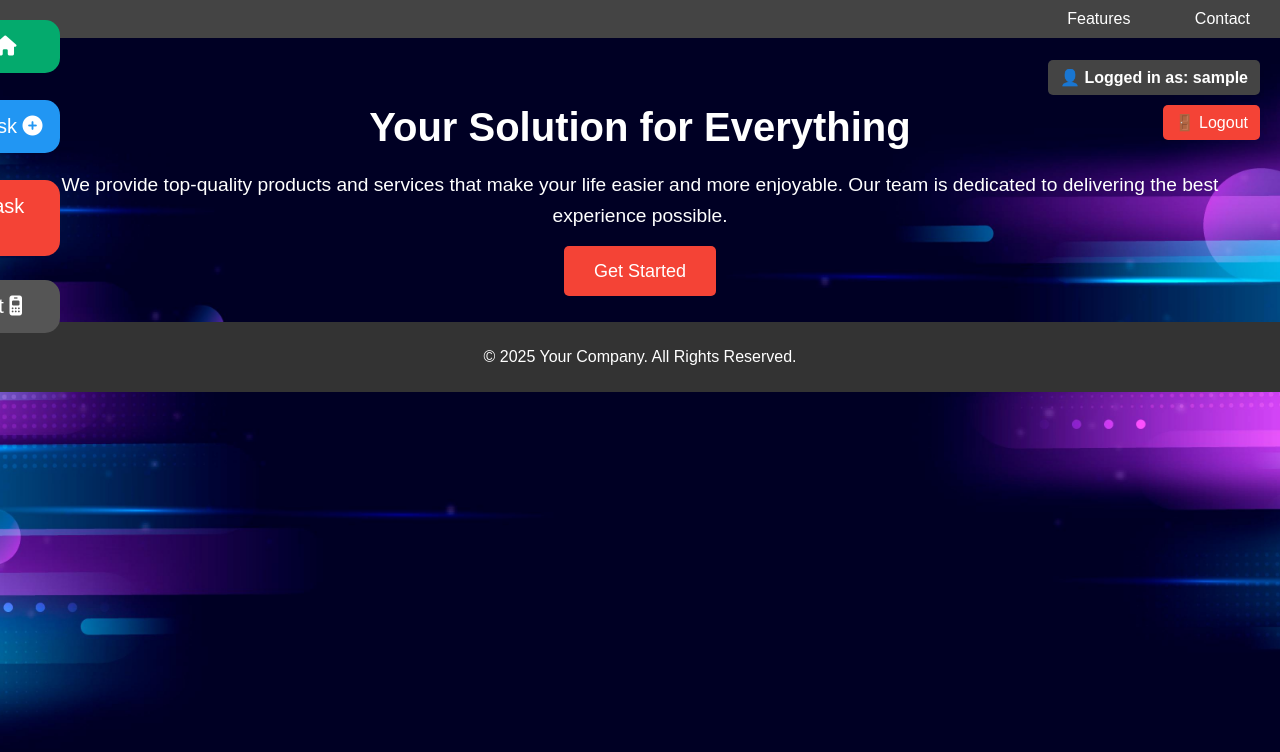
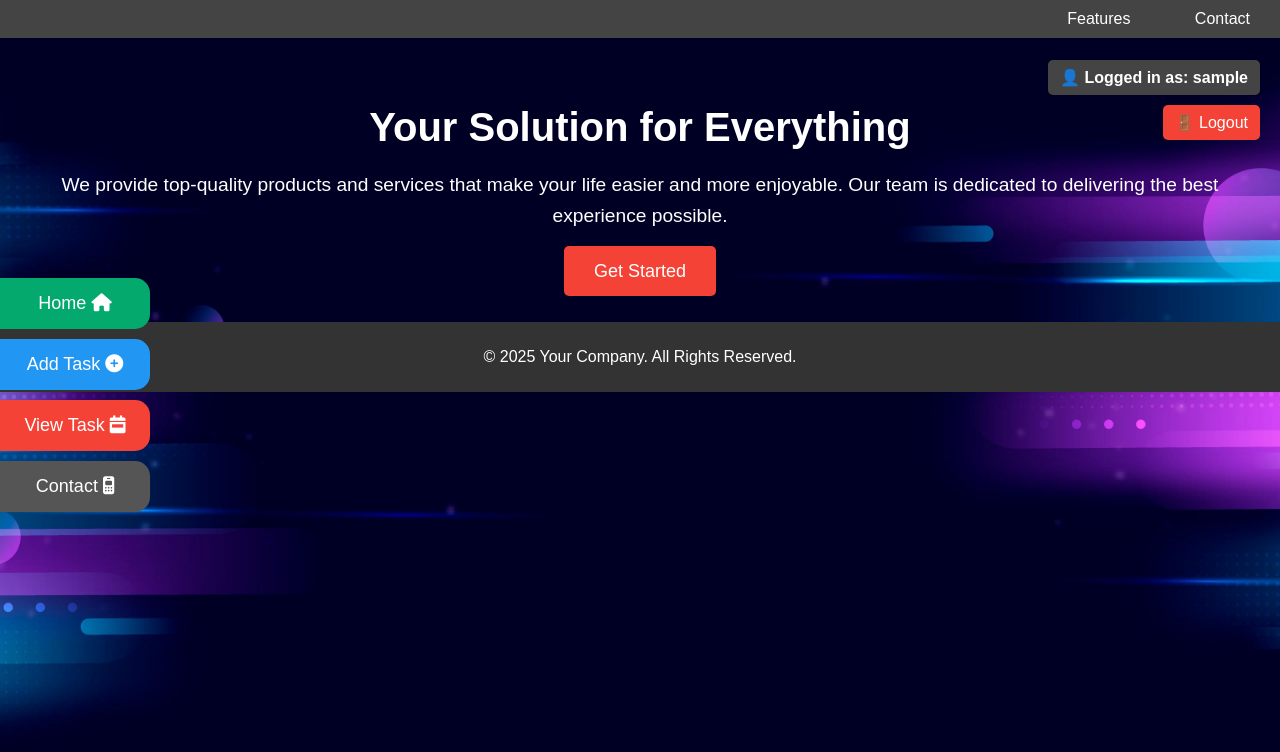
Before and after one commit to MSPVLPolytechnicCollege/Things-To-Be-Done, a PHP site: page /home.php in a window 1280 px wide. Shown: the top 752 px of the page. Run offline with PHP 8.4, Linux system fonts and the light colour scheme; the visitor is signed in with stand-in values (Sample User, id 1).

Commit message:
Update home.php

```diff
--- a/home.php
+++ b/home.php
@@ -15,6 +15,7 @@ $userEmail = $_SESSION['user']; // Get logged-in user email
 <head>
 	 <link rel="stylesheet" href="https://cdnjs.cloudflare.com/ajax/libs/font-awesome/6.7.2/css/all.min.css" integrity="sha512-Evv84Mr4kqVGRNSgIGL/F/aIDqQb7xQ2vcrdIwxfjThSH8CSR7PBEakCr51Ck+w+/U6swU2Im1vVX0SVk9ABhg==" crossorigin="anonymous" referrerpolicy="no-referrer" />
     <title> Homepage</title>
+    <link rel="stylesheet" href="menu.css">
     <style>
 
         body {
@@ -92,49 +93,6 @@ $userEmail = $_SESSION['user']; // Get logged-in user email
             text-align: center;
             padding: 10px 0;
         }
-#mySidenav a {
-  position: absolute;
-  left: -80px;
-  transition: 0.3s;
-  padding: 15px;
-  width: 110px;
-  text-decoration: none;
-  font-size: 20px;
-  color: white;
-  border-radius: 0 15px 15px 0;
-}
-
-#mySidenav a:hover {
-  left: 0;
-}
-
-#home {
-  top: 20px;
-  background-color: #04AA6D;
-}
-
-#addtask {
-  top: 100px;
-  background-color: #2196F3;
-}
-
-#remainder {
-  top: 180px;
-  background-color: #f44336;
-}
-
-#contact {
-  top: 280px;
-  background-color: #555
-}
-
-#logout {
-  top: 360px;
-  background-color: #555
-}
-.sidenav{
-  position: fixed;
-}
 
 .user-actions {
     position: absolute;
```
